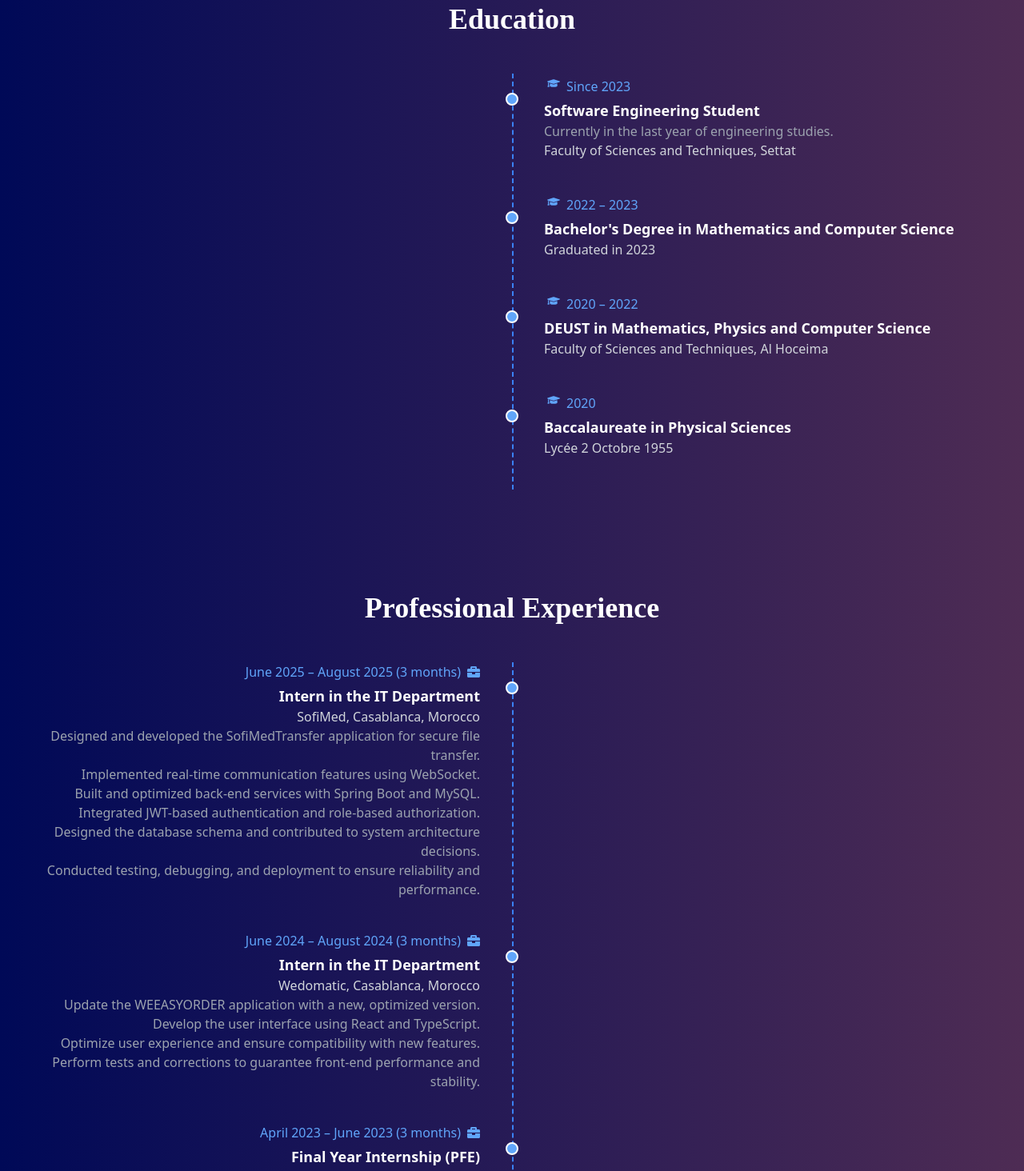
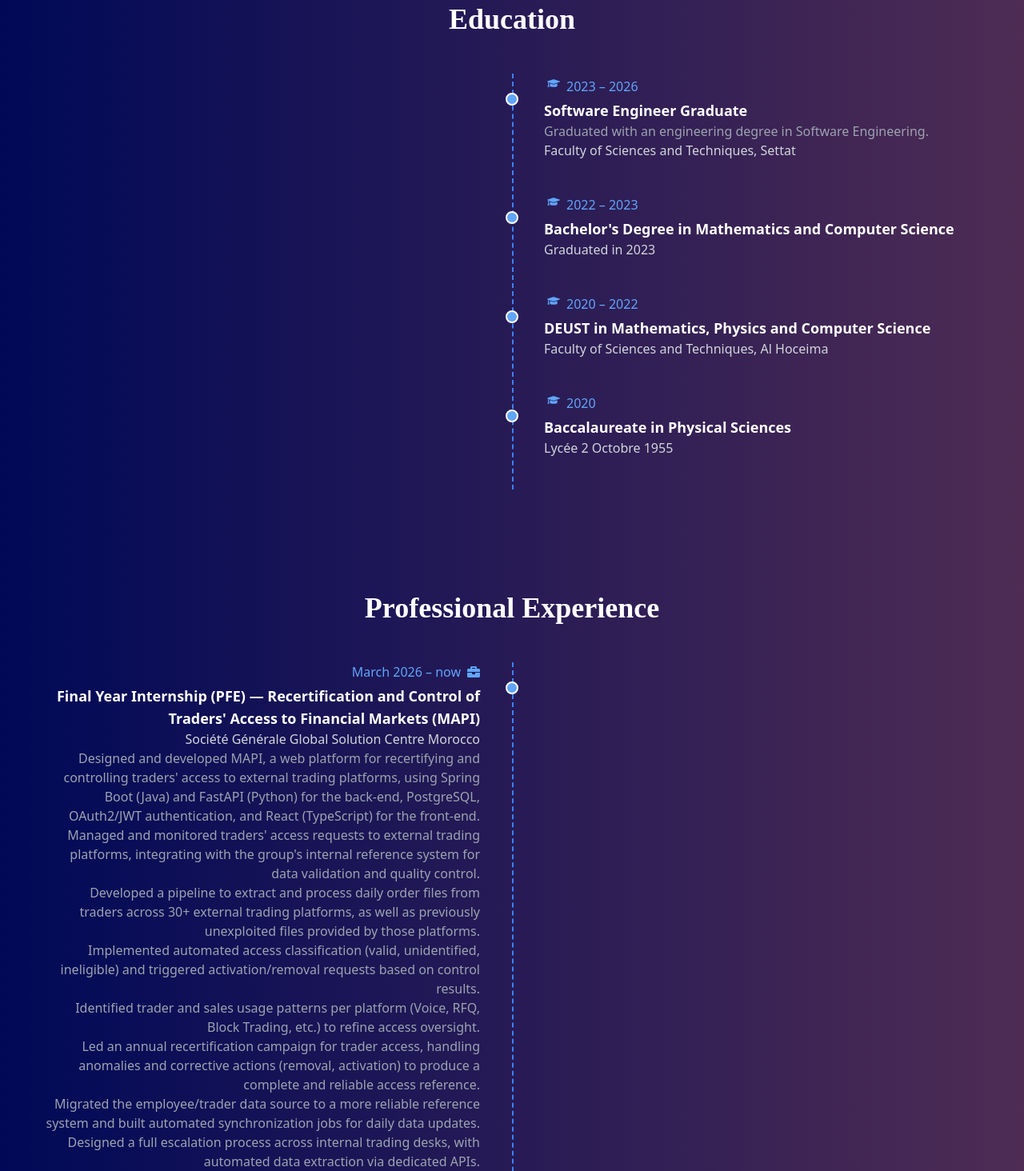
Before and after one commit to amine21-lang/Portfolio, a React (Vite) app: page / in a window 1280 px wide. Shown: the part 1660-3124 px from the top of the page at 80% size. Built offline with nearby package versions, Linux system fonts and the light colour scheme.

Commit message:
feat: update about section, add SG  internship, mark studies as completed

```diff
--- a/src/components/AboutMe.tsx
+++ b/src/components/AboutMe.tsx
@@ -20,7 +20,7 @@ const AboutMe = () => (
         className="text-gray-300 text-xl leading-8 md:leading-9 mb-12"
         style={{ fontFamily: "'Times New Roman', serif" }}
       >
-        I'm a software engineering student passionate about transforming ideas
+        I'm a software engineering graduate passionate about transforming ideas
         into elegant, functional solutions. Through hands-on project experience,
         I continuously expand my technical expertise while exploring emerging
         fields that push the boundaries of what's possible in software
--- a/src/components/EducationSection.tsx
+++ b/src/components/EducationSection.tsx
@@ -3,10 +3,10 @@ import { motion } from "framer-motion";
 
 const educationData = [
   {
-    title: "Software Engineering Student",
+    title: "Software Engineer Graduate",
     institution: "Faculty of Sciences and Techniques, Settat",
-    date: "Since 2023",
-    description: "Currently in the last year of engineering studies.",
+    date: "2023 – 2026",
+    description: "Graduated with an engineering degree in Software Engineering.",
     icon: <FaGraduationCap />,
     type: "education",
   },
--- a/src/components/ProfessionalExperienceSection.tsx
+++ b/src/components/ProfessionalExperienceSection.tsx
@@ -2,6 +2,23 @@ import { motion } from "framer-motion";
 import { FaBriefcase } from "react-icons/fa";
 
 const experienceData = [
+    {
+    title: "Final Year Internship (PFE) — Recertification and Control of Traders' Access to Financial Markets (MAPI)",
+    company: "Société Générale Global Solution Centre Morocco",
+    date: "March 2026 – now",
+    description: [
+      "Designed and developed MAPI, a web platform for recertifying and controlling traders' access to external trading platforms, using Spring Boot (Java) and FastAPI (Python) for the back-end, PostgreSQL, OAuth2/JWT authentication, and React (TypeScript) for the front-end.",
+      "Managed and monitored traders' access requests to external trading platforms, integrating with the group's internal reference system for data validation and quality control.",
+      "Developed a pipeline to extract and process daily order files from traders across 30+ external trading platforms, as well as previously unexploited files provided by those platforms.",
+      "Implemented automated access classification (valid, unidentified, ineligible) and triggered activation/removal requests based on control results.",
+      "Identified trader and sales usage patterns per platform (Voice, RFQ, Block Trading, etc.) to refine access oversight.",
+      "Led an annual recertification campaign for trader access, handling anomalies and corrective actions (removal, activation) to produce a complete and reliable access reference.",
+      "Migrated the employee/trader data source to a more reliable reference system and built automated synchronization jobs for daily data updates.",
+      "Designed a full escalation process across internal trading desks, with automated data extraction via dedicated APIs.",
+      "Built KPI dashboards and reporting for access control oversight (usage by trading desk, scope, and phase).",
+    ],
+    icon: <FaBriefcase />,
+  },
   {
     title: "Intern in the IT Department",
     company: "SofiMed, Casablanca, Morocco",
```
Also changed, not shown: 2 other files (tests, documents, lock files or other folders).
